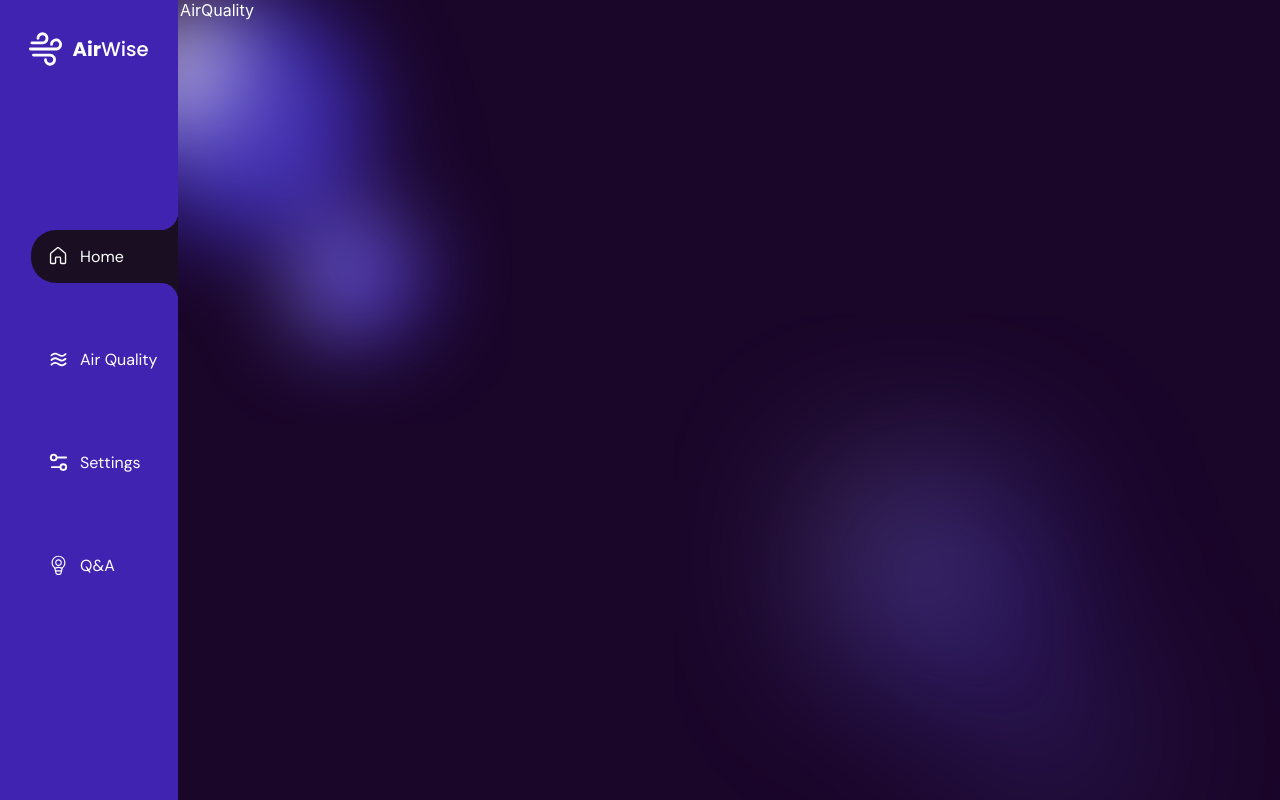
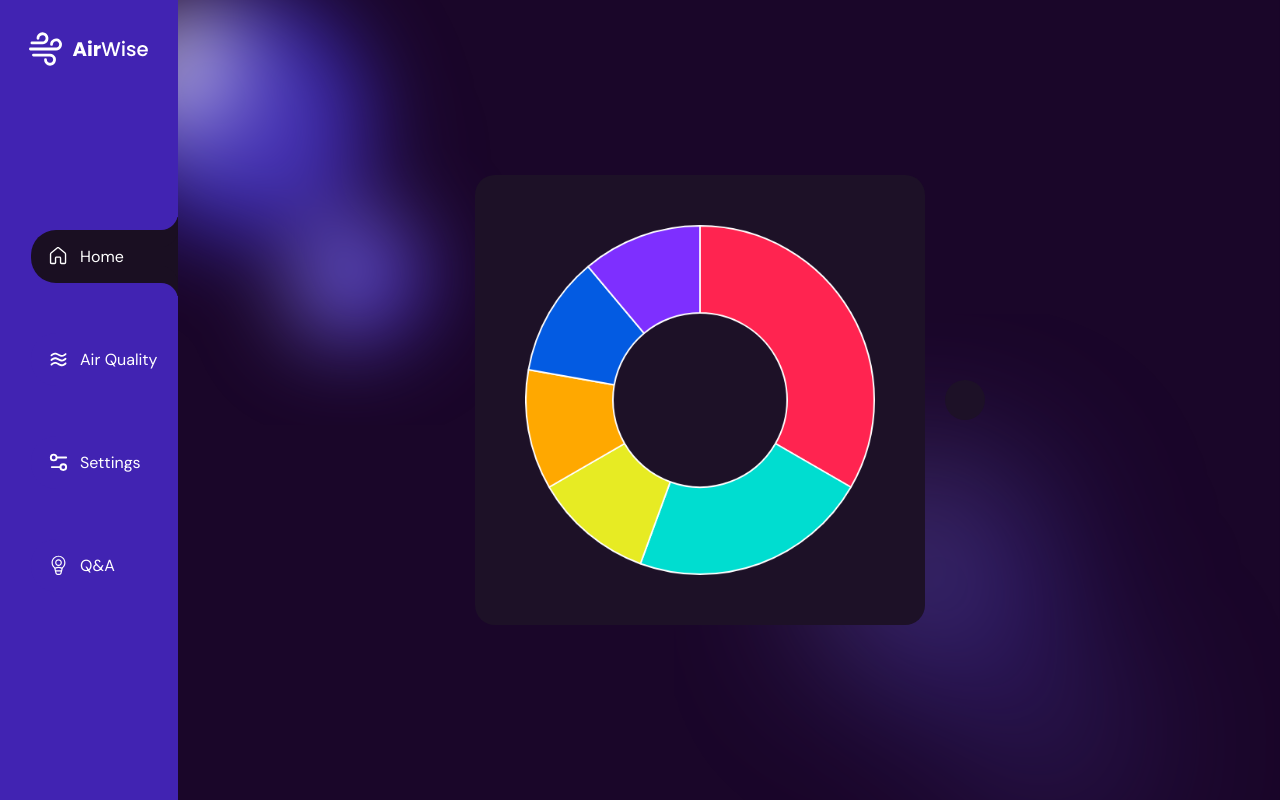
Before and after one commit to NEBOLISA/airwiseTest, a React (Create React App) app: page /interface/airQuality in a window 1280 px wide. Built offline with nearby package versions, Linux system fonts and the light colour scheme.

Commit message:
Air Quality

```diff
--- a/package.json
+++ b/package.json
@@ -3,6 +3,7 @@
   "version": "0.1.0",
   "private": true,
   "dependencies": {
+    "@canvasjs/charts": "^3.7.27",
     "@dynamic-data/oura-data": "^0.0.9",
     "@emotion/react": "^11.11.1",
     "@emotion/styled": "^11.11.0",
@@ -13,6 +14,8 @@
     "@uiball/loaders": "^1.3.0",
     "aos": "^3.0.0-beta.6",
     "axios": "^1.6.0",
+    "canvas": "^2.11.2",
+    "canvasjs": "^1.8.3",
     "chart.js": "^4.4.0",
     "firebase": "^10.4.0",
     "react": "^18.2.0",
--- /dev/null
+++ b/src/components/AirQualityChart.css
@@ -0,0 +1,18 @@
+.air_quality__chart--wrapper {
+    display: flex;
+    align-items: center;
+    justify-content: center;
+    gap: 20px;
+}
+
+.chart__airQuality {
+    background-color: #1D1127;
+    padding: 50px;
+    border-radius: 20px;
+}
+
+.chart__airQuality--leftBox {
+    background-color: #1D1127;
+    padding: 50px;
+    border-radius: 20px;
+}
--- /dev/null
+++ b/src/components/AirQualityChart.jsx
@@ -0,0 +1,67 @@
+// DoughnutChart.js
+import React, { useState } from "react";
+import { Doughnut } from "react-chartjs-2";
+import "./AirQualityChart.css";
+
+const data = {
+  labels: ["Data 1", "Data 2", "Data 3", "Data 4", "Data 5", "Data 6"],
+  datasets: [
+    {
+      data: [30, 20, 10, 10, 10, 10],
+      backgroundColor: [
+        "#FF2450",
+        "#00DDD0",
+        "#E7EB23",
+        "#FFA800",
+        "#035BE2",
+        "#7E2FFF",
+      ],
+      hoverBackgroundColor: [
+        "#FF2450",
+        "#00DDD0",
+        "#E7EB23",
+        "#FFA800",
+        "#035BE2",
+        "#7E2FFF",
+      ],
+    },
+  ],
+};
+
+const AirQualityChart = () => {
+  const [selectedData, setSelectedData] = useState(null);
+
+  const handleDataClick = (_, chartElements) => {
+    if (chartElements.length > 0) {
+      const dataIndex = chartElements[0].index;
+      setSelectedData(dataIndex);
+    }
+  };
+
+  return (
+    <div className="air_quality__chart--wrapper" style={{ display: "flex" }}>
+      <div style={{ flex: 1 }}>
+        <Doughnut
+		className="chart__airQuality"
+          style={{ width: "450px" }}
+          data={data}
+          options={{
+			plugins: {legend: { display : false,}},
+            onClick: handleDataClick,
+          }}
+
+        />
+      </div>
+      <div className="chart__airQuality--leftBox" style={{ flex: 1, padding: "20px" }}>
+        {selectedData !== null && (
+          <div>
+            <h2>Data {selectedData + 1} Details</h2>
+            <p>This is the content for Data {selectedData + 1}.</p>
+          </div>
+        )}
+      </div>
+    </div>
+  );
+};
+
+export default AirQualityChart;
--- a/src/components/recommendation.js
+++ b/src/components/recommendation.js
@@ -132,7 +132,7 @@ function Recommendation() {
     healthBallColor = darkredBall;
   }
 
-  dayStatus = healthAverage + weatherAlgorithm + aqiLevel;
+  dayStatus = healthAverage + weatherAlgorithm + aqiLevel + 80;
 
   let TopSentence;
   let TopSubtitle;
--- a/src/pages/Interface/AirQuality.css
+++ b/src/pages/Interface/AirQuality.css
@@ -14,3 +14,13 @@
     font-family: 'DM Sans';
     font-weight: bold;
 }
+
+.chart_airQuality {
+    width: 500px !important;
+}
+
+.airQuality--wrapper {
+    align-items: center;
+    justify-content: center;
+    display: flex;
+}
--- a/src/pages/Interface/AirQuality.js
+++ b/src/pages/Interface/AirQuality.js
@@ -1,5 +1,23 @@
-import "./AirQuality.css";
-function AirQuality() {
-  return <div>AirQuality</div>;
-}
+// App.js
+import React, { useState } from 'react';
+import AirQualityChart from '../../components/AirQualityChart'
+import './AirQuality.css'
+
+const AirQuality = () => {
+  const [selectedData, setSelectedData] = useState(null);
+
+  const handleDataClick = (index) => {
+    setSelectedData(index);
+  };
+
+  return (
+    <div className='airQuality--wrapper' style={{ display: 'flex' }}>
+      <div>
+        <AirQualityChart className= "chart_airQuality" style={{width: '500px'}} handleClick={handleDataClick} />
+      </div>
+            {/* Add content for the selected data */}
+    </div>
+  );
+};
+
 export default AirQuality;
```
Also changed, not shown: src/assets/statusImg/bad_status.svg, 1 other file (tests, documents, lock files or other folders).
